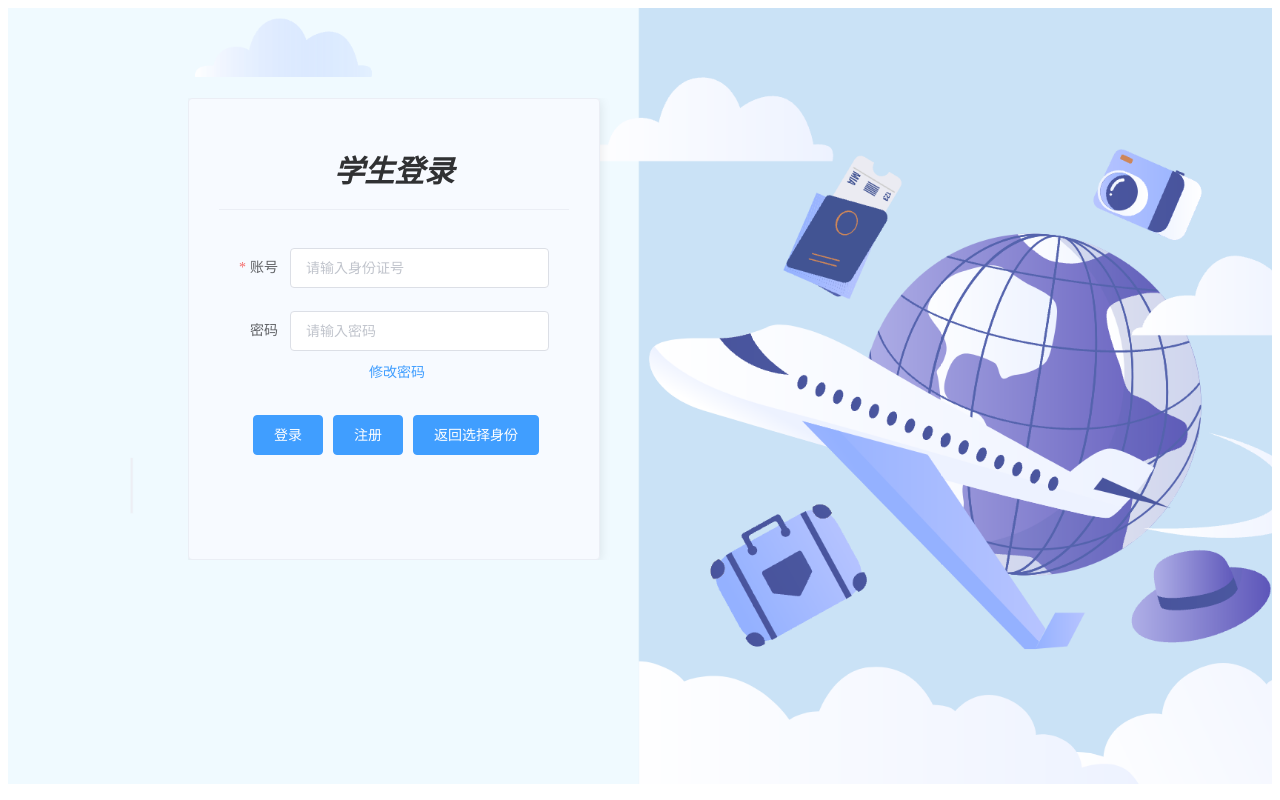
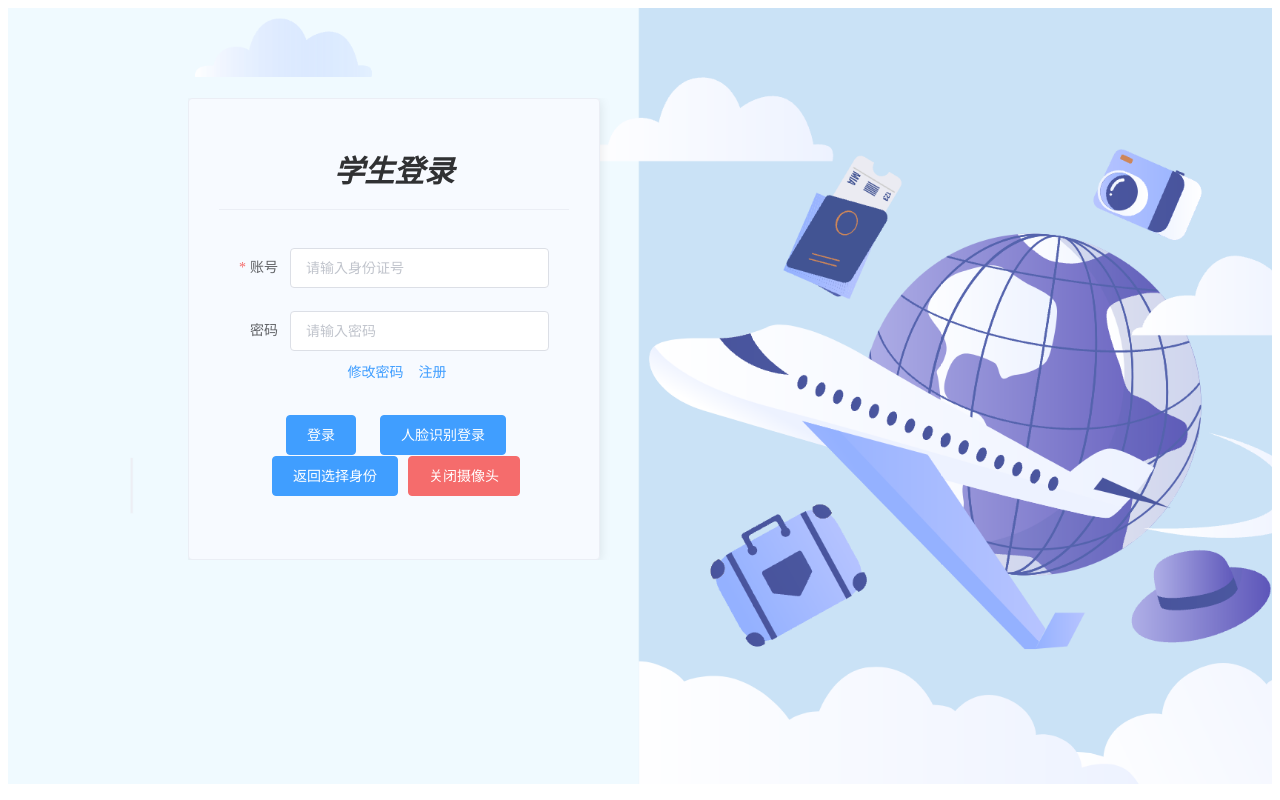
Before and after one commit to SoulMK358/Hwadee, a Vue app: page / in a window 1280 px wide. Both pictures are taken after a click on the button "学生登录". Built offline with nearby package versions, Linux system fonts and the light colour scheme.

Commit message:
stage2:学生的人脸识别登录（没排版）

```diff
--- a/src/components/UserLogin.vue
+++ b/src/components/UserLogin.vue
@@ -16,11 +16,17 @@
               <el-form-item label="密码">
                 <el-input type="password" v-model="loginForm.password" placeholder="请输入密码"></el-input>
                 <el-link @click="statusChange(3)" type="primary" v-if="role=='学生'" class="forgot-password-link" style="margin-left: -45px;">修改密码</el-link>
+                <el-link @click="statusChange(2)" type="primary" v-if="role=='学生'" class="forgot-password-link" style="margin-left: 15px;">注册</el-link>
               </el-form-item>
               <el-form-item label-width="4px">
                 <el-button type="primary" @click="submitForm('loginForm')">登录</el-button>
-                <el-button type="primary" v-if="role=='学生'" @click="statusChange(2)">注册</el-button>
+                &nbsp&nbsp
+                <el-button type="primary" v-if="role=='学生'" @click="startCamera">人脸识别登录</el-button>
+                <br>
+<!--                <el-button type="primary" v-if="role=='学生'" @click="statusChange(2)">注册</el-button>-->
                 <el-button type="primary" @click="backEvent">返回选择身份</el-button>
+                <el-button type="danger" v-if="role=='学生'" @click="stopCamera">关闭摄像头</el-button>
+<!--                <el-button @click="loginByFace"> test </el-button>-->
               </el-form-item>
             </el-form>
           </el-card>
@@ -85,6 +91,13 @@
             </el-form>
           </el-card>
         </el-aside>
+
+        <el-main>
+          <div>
+            <video ref="video" width="0" height="0" autoplay></video>
+            <canvas ref="canvas" v-show="cameraStatus" width="640" height="480" style="display: flex; margin-left: 200px"></canvas>
+          </div>
+        </el-main>
       </el-container>
     </el-main>
   </el-container>
@@ -95,6 +108,19 @@
 export default {
   data() {
     return {
+      //摄像机流与绘制暂存对象
+      stream: null,
+      video: null,
+      canvas: null,
+      ctx: null,
+      //控制摄像机显示
+      cameraStatus:false,
+      //循环绘制事件对象
+      canvasId: null,
+      //循环人脸识别登录事件对象
+      faceLoginId:null,
+
+
       // 不同入口进入的身份--学生、学校、管理员
       role: this.params,
       // 控制登录1、注册2、修改密码3 界面的显示
@@ -322,6 +348,7 @@ export default {
     backEvent(){
       this.$router.push('/')
     },
+    //修改密码
     changePassword(){
       var _this = this
 
@@ -360,6 +387,88 @@ export default {
       }).catch(() => {
         //取消操作
       })
+    },
+    //调用摄像头
+    startCamera() {
+      this.cameraStatus=true;
+      this.video = this.$refs.video;
+      this.canvas = this.$refs.canvas;
+      this.ctx = this.canvas.getContext('2d');
+      navigator.mediaDevices.getUserMedia({ video: true })
+        .then(stream => {
+          this.stream = stream;
+          this.video.srcObject = stream;
+
+          // 开始绘制翻转的视频帧
+          this.canvasId = setInterval(this.flipAndDraw, 20); // 每20毫秒绘制一次
+          // 开始人脸识别登录尝试
+          this.faceLoginId = setInterval(this.loginByFace, 2000);//每2s进行一次登录尝试
+        })
+        .catch(error => {
+          console.error("Something went wrong!", error);
+        });
+    },
+    //翻转摄像头图像
+    flipAndDraw() {
+      // 清空画布
+      this.ctx.clearRect(0, 0, this.canvas.width, this.canvas.height);
+
+      // 绘制翻转的视频帧
+      this.ctx.save(); // 保存当前的绘图状态
+      this.ctx.translate(this.canvas.width, 0); // 移动画布
+      this.ctx.scale(-1, 1); // 水平翻转
+      this.ctx.drawImage(this.video, 0, 0, this.canvas.width, this.canvas.height);
+      this.ctx.restore(); // 恢复之前保存的绘图状态
+    },
+    //关闭摄像头
+    stopCamera() {
+
+      if (this.stream) {
+        // 停止视频流的所有轨道
+        this.stream.getTracks().forEach(track => track.stop());
+        // 清除视频源
+        this.video.srcObject = null;
+        // 重置 stream 属性
+        this.stream = null;
+        //关闭20ms执行的摄像头翻转绘制函数
+        clearInterval(this.canvasId);
+        //关闭每2s执行的登录尝试函数
+        clearInterval(this.faceLoginId);
+
+        this.cameraStatus = false
+      }
+
+    },
+    //人脸识别登录
+    loginByFace(){
+      // 从 canvas 获取图像数据
+      this.canvas.toBlob((blob)=>{
+        var formData = new FormData();
+        formData.append('file', blob)
+
+        var _this = this
+
+        this.$axios({
+          method:"post",
+          url:"/face/faceRecognition",
+          data: formData
+        }).then(res=>{
+          console.log(res)
+
+          _this.$message({
+            type: res.data.isSuccess ? "success" : "error",
+            duration: 1000,
+            message: res.data.message
+          })
+
+
+        })
+        // const url = URL.createObjectURL(blob);
+        // var link = document.createElement('a');
+        // link.href = url;
+        // link.download = 'image.jpeg'; // 设置下载文件名
+        // link.click(); // 触发下载
+      })
     }
 
 
@@ -368,6 +477,9 @@ export default {
   },
   mounted() {
 
+  },
+  beforeDestroy() {
+    this.stopCamera();
   },
   created() {
     this.role =  JSON.parse(this.$route.query.params).name // 获取从router中传过来的参数
```
